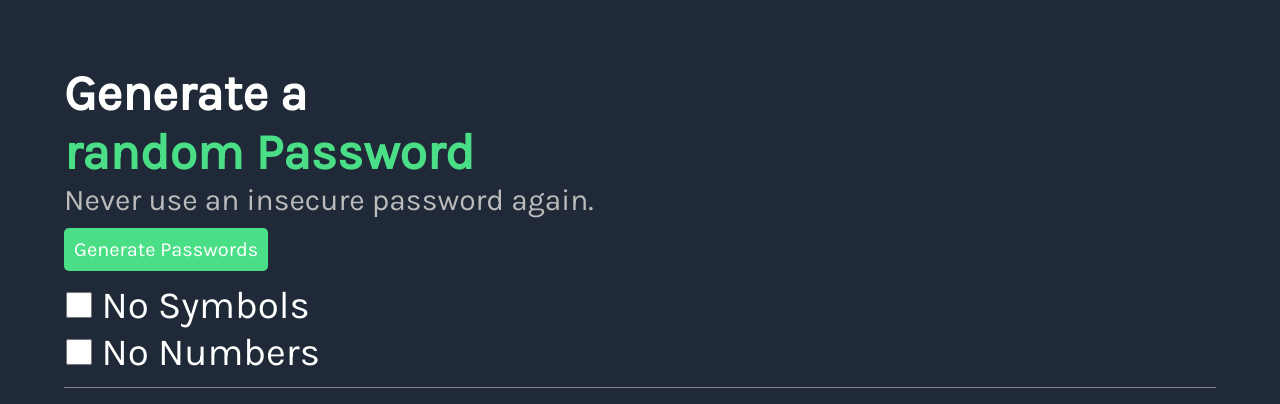
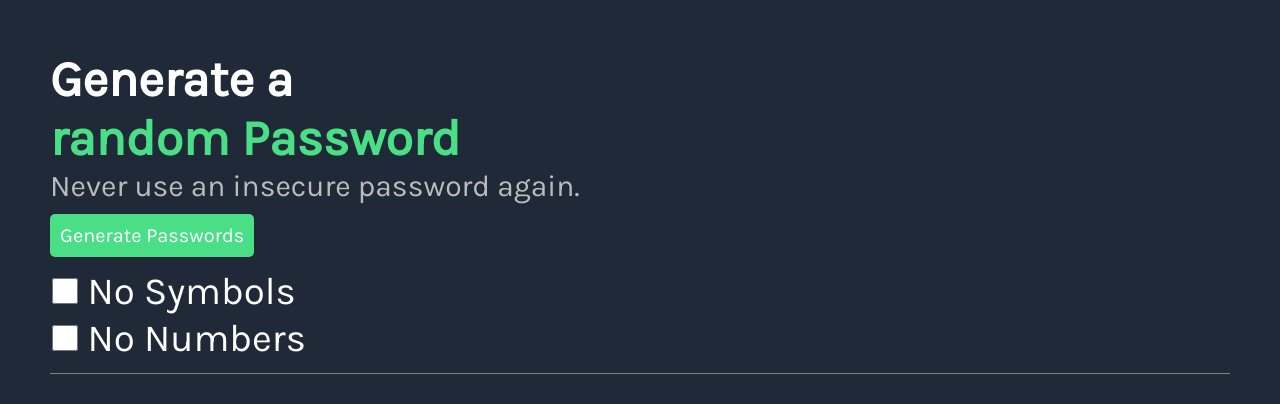
Before and after one commit to Skyrxz/password-generator, a plain HTML site: page index.html in a window 1280 px wide. Shown: the top 404 px of the page. Drawn offline with Linux system fonts and the light colour scheme.

Commit message:
Fixed Margin

```diff
--- a/index.css
+++ b/index.css
@@ -16,7 +16,7 @@ body {
 }
 
 #headerWrapper {
-    margin: 5vw;
+    margin: 50px;
     padding-bottom: 10px;
     border-bottom: 1px solid grey;
     display: block;
```
